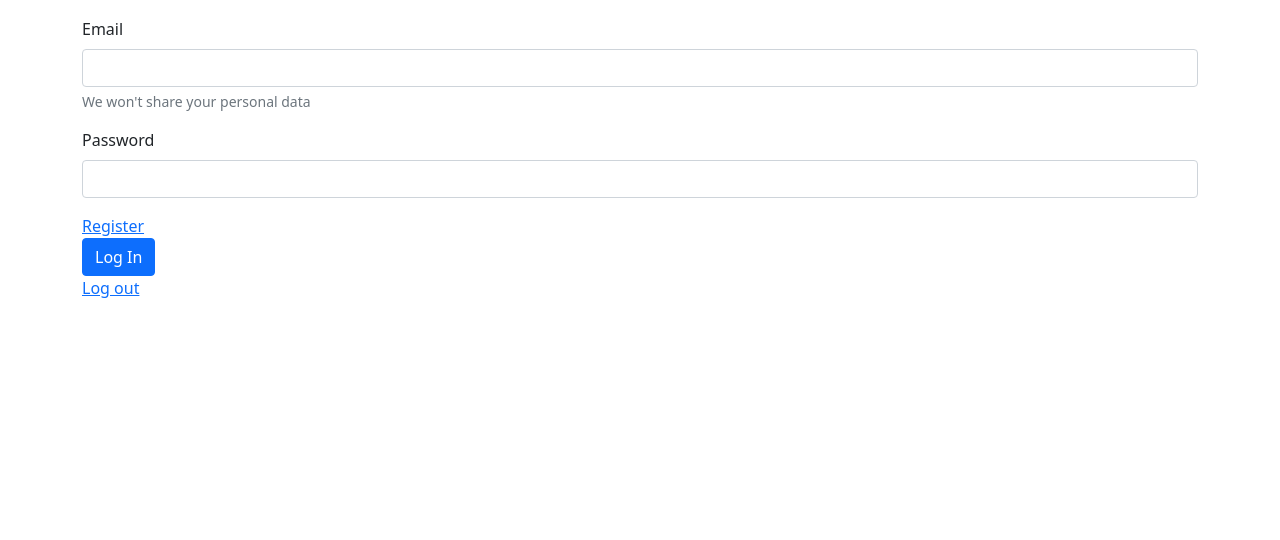
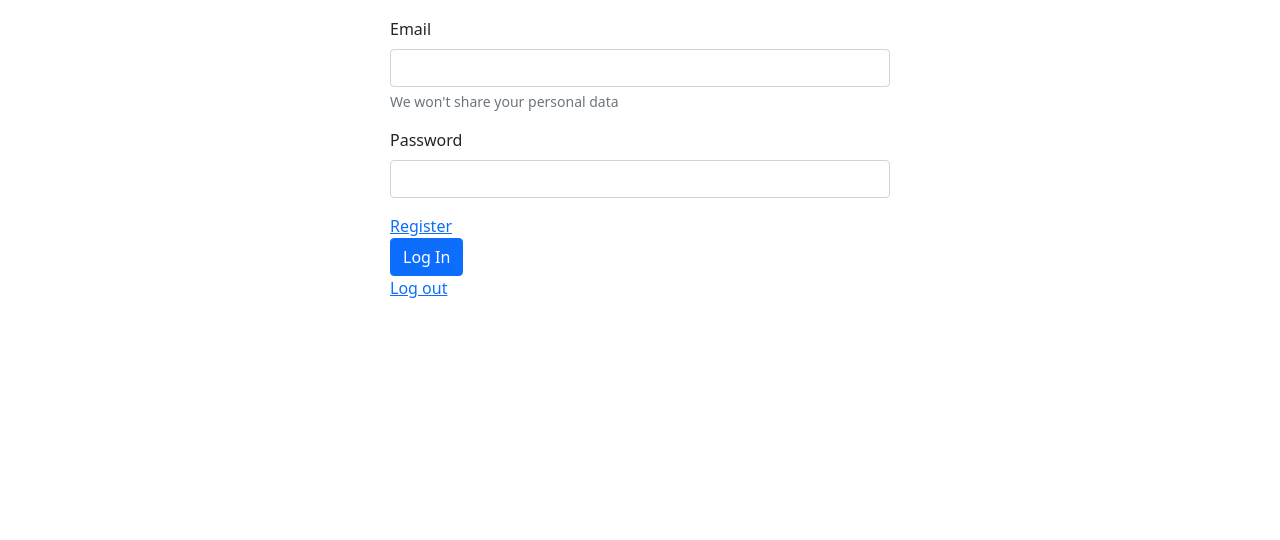
Before and after one commit to depth81/Flask-projects, a Flask app: page / in a window 1280 px wide. Shown: the part 111-651 px from the top of the page. Run offline with Flask 2, Linux system fonts and the light colour scheme.

Commit message:
corrections

```diff
--- a/secondMoment/static/css/myStyles.css
+++ b/secondMoment/static/css/myStyles.css
@@ -69,3 +69,8 @@ table, th, td {
 .btn-success{
     margin-right: 20px;
 }
+
+.logincontainer{
+    width: 500px;
+    margin: auto;
+}
--- a/secondMoment/templates/login.html
+++ b/secondMoment/templates/login.html
@@ -1,7 +1,7 @@
 {% extends 'base.html' %}
 {% block title%}Log In{% endblock%}
 {% block content %}
-    <div class="container">
+    <div class="logincontainer">
         <form action="/login" method='POST'>
             <div class="mb-3">
               <label for="email" class="form-label">Email</label>
```
